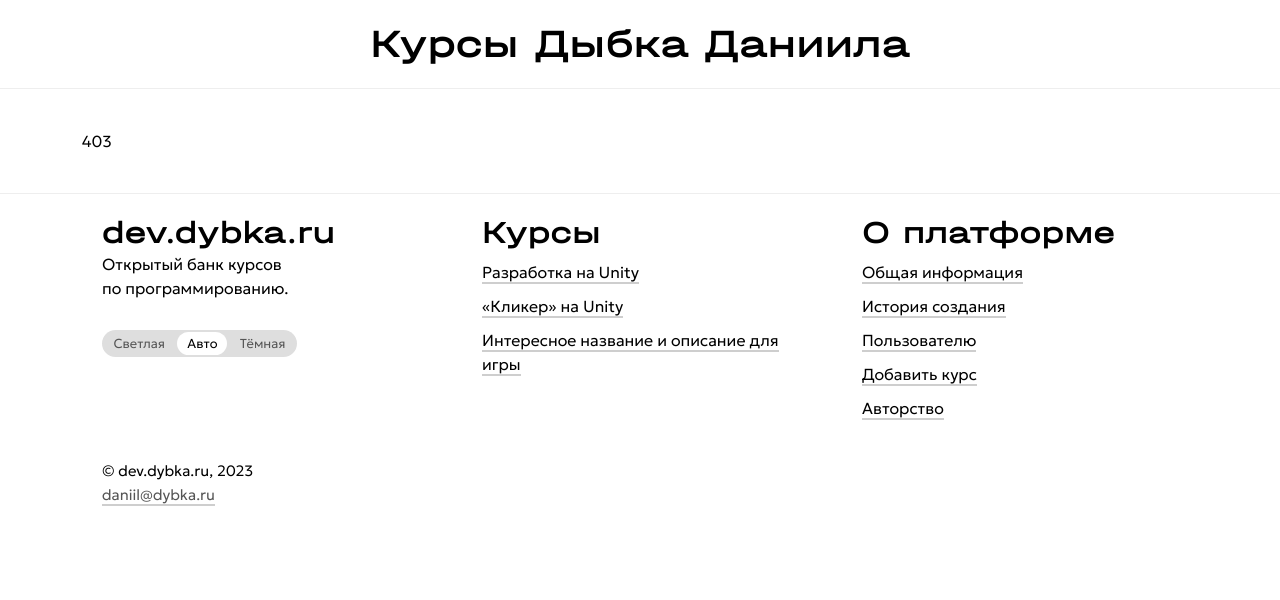
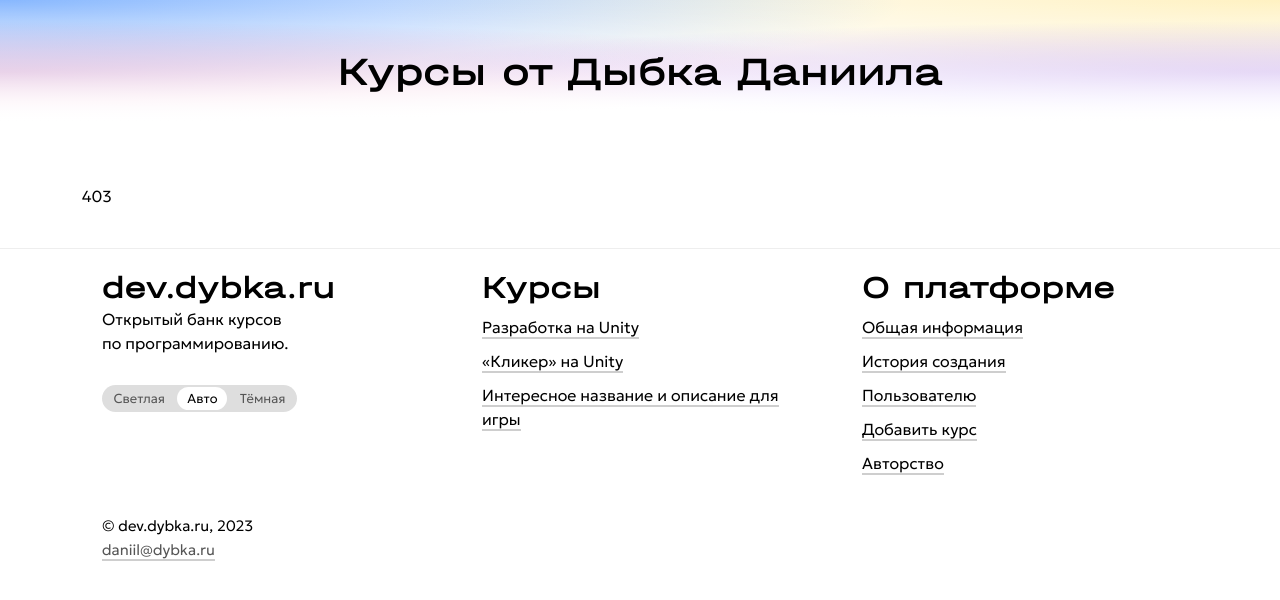
Before and after one commit to DanyaBooba/dev-dybka, an Eleventy site: page src/403.md in a window 1280 px wide. Built offline with nearby package versions, Linux system fonts and the light colour scheme; Eleventy itself is replaced by a stand-in of ours; files that its build step writes are made by us from their sources; files whose address does not match are found by name; a web font is replaced by a local one.

Commit message:
edit header

```diff
--- a/src/_css/header.css
+++ b/src/_css/header.css
@@ -1,8 +1,14 @@
 .header {
-    margin-top: 20px;
     margin-bottom: 40px;
-    padding-bottom: 20px;
-    border-bottom: 1px solid var(--text-color-3);
+    /* padding-bottom: 20px; */
+    /* border-bottom: 1px solid var(--text-color-3); */
+
+    padding: 3rem 0;
+    background-image: linear-gradient(180deg, rgba(255, 255, 255, 0.01), rgba(255, 255, 255, 1) 85%),
+        radial-gradient(ellipse at top left, rgba(13, 110, 253, 0.5), transparent 50%),
+        radial-gradient(ellipse at top right, rgba(255, 228, 132, 0.5), transparent 50%),
+        radial-gradient(ellipse at center right, rgba(112, 44, 249, 0.5), transparent 50%),
+        radial-gradient(ellipse at center left, rgba(214, 51, 132, 0.5), transparent 50%);
 }
 
 .header .main-page h2 {
--- a/src/_includes/base.njk
+++ b/src/_includes/base.njk
@@ -8,7 +8,7 @@
     <meta name="viewport" content="width=device-width, initial-scale=1.0">
     <link rel="icon" href="/img/favicon.ico" type="image/x-icon">
     <meta name="Author" content="Дыбка Даниил">
-    <title>Курсы Дыбка Даниила — быстро, просто и со вкусом</title>
+    <title>Курсы от Дыбка Даниила — быстро, просто и со вкусом</title>
 
     <!-- Dark mode -->
     <script>
--- a/src/_includes/header.njk
+++ b/src/_includes/header.njk
@@ -2,7 +2,7 @@
     <div class="container">
         <div class="header-pc">
             <a href="/" aria-label="Вернуться на главную">
-                <h2 class="logomain">Курсы <nobr>Дыбка Даниила</nobr></h2>
+                <h2 class="logomain">Курсы от <nobr>Дыбка Даниила</nobr></h2>
             </a>
         </div>
         <div class="header-mobile">
@@ -10,7 +10,7 @@
                 <div class="me-auto">
                     <a href="/" aria-label="Вернуться на главную">
                         <h2 class="logomain">
-                            <span class="adaptive_1">Курсы <nobr>Дыбка Даниила</nobr></span>
+                            <span class="adaptive_1">Курсы от <nobr>Дыбка Даниила</nobr></span>
                             <span class="adaptive_2">Курсы Д.Д.</span>
                         </h2>
                     </a>
```
Also changed, not shown: src/index.md (+4 -0 lines).
